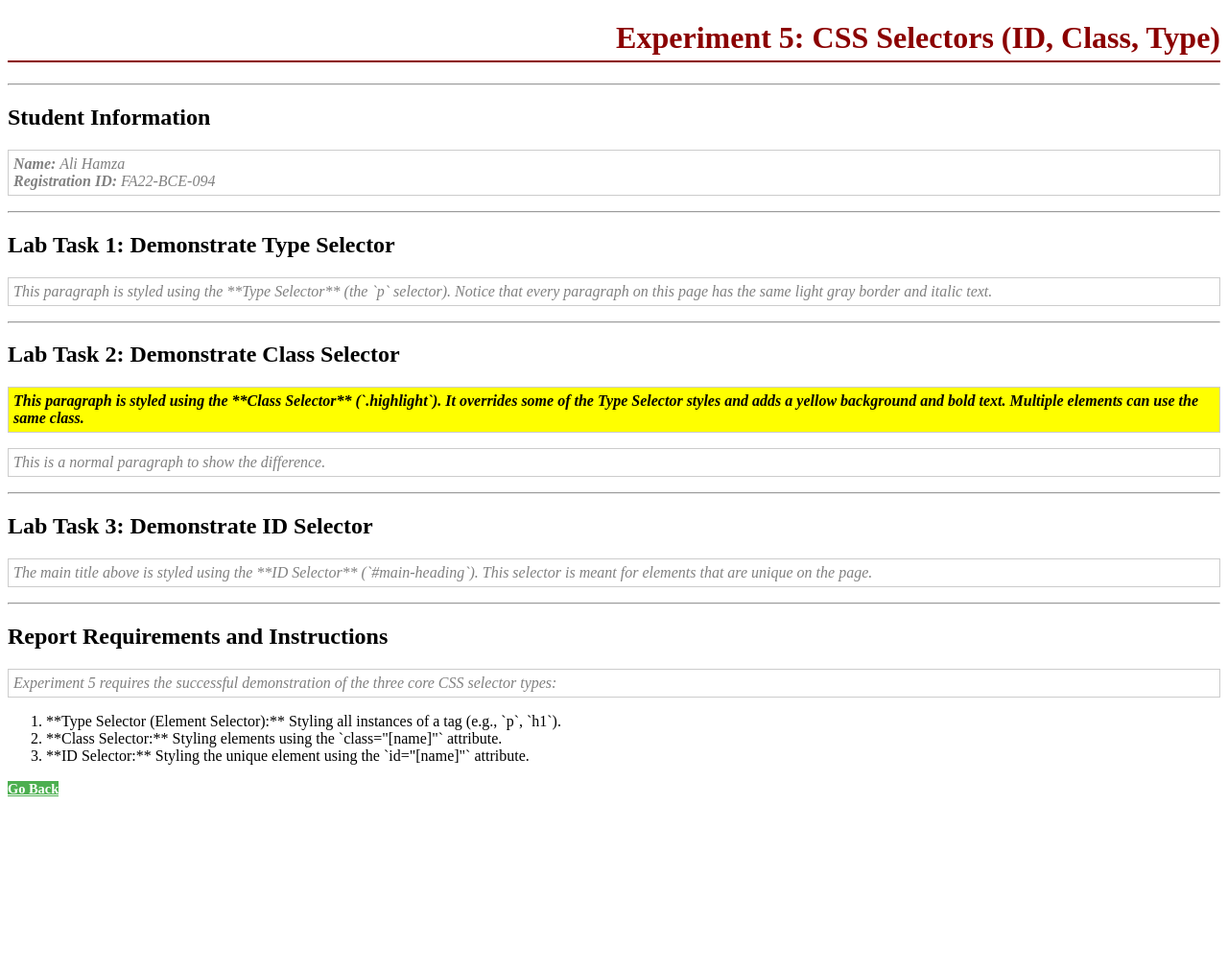
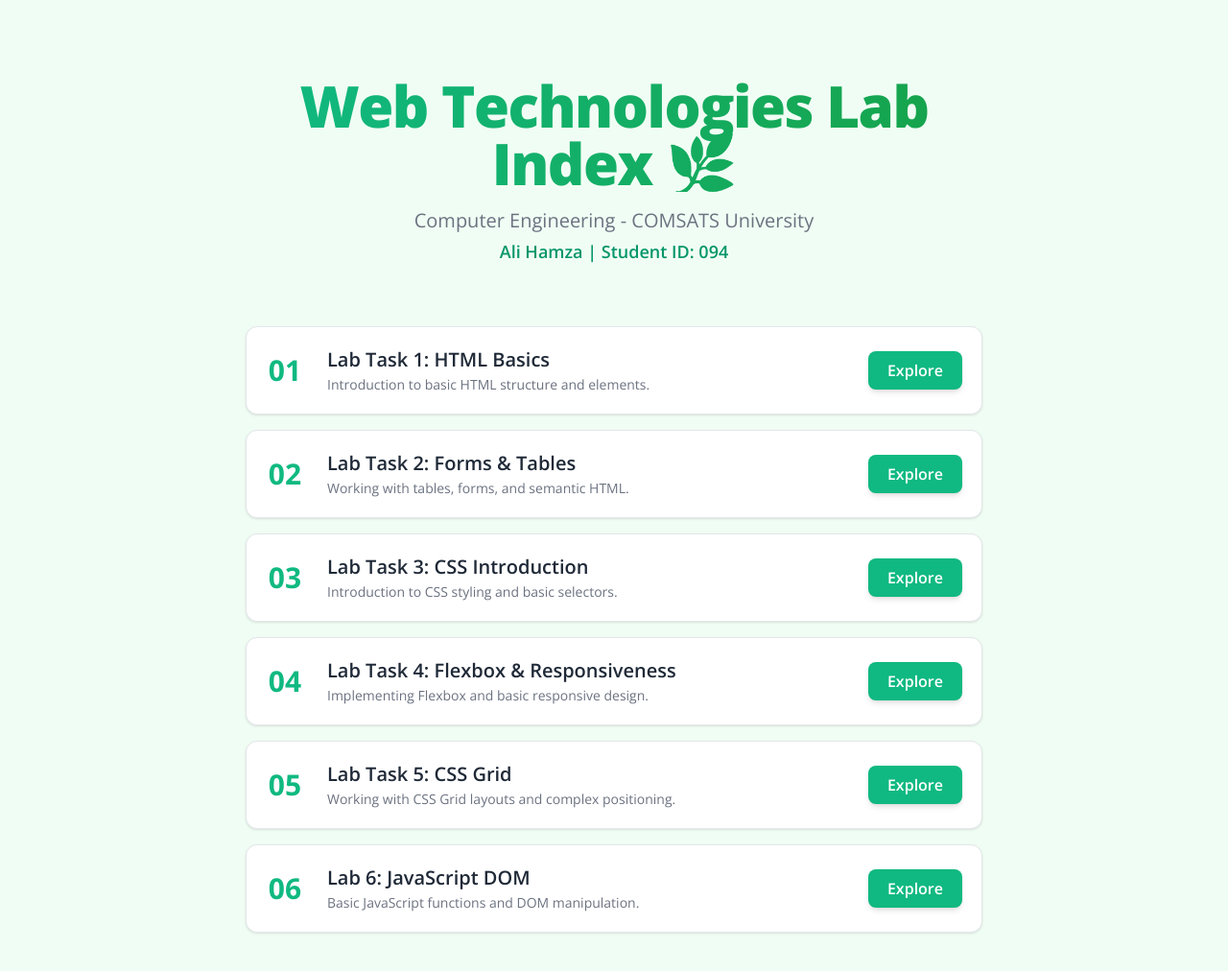
Before and after one commit to malik-ali-hamza/Web-Technologies, a plain HTML site: page lab5.html in a window 1280 px wide. Shown: the whole page at 96% size. Before the commit the page ends 839 px from the top, so only its background shows below. Drawn offline with nearby package versions, Linux system fonts and the light colour scheme.

Commit message:
Update lab5.html

```diff
--- a/lab5.html
+++ b/lab5.html
@@ -1,88 +1,145 @@
-
-
 <!DOCTYPE html>
-<html>
+<html lang="en">
 <head>
-    <title>Experiment 5: Exploring CSS Selectors</title>
-
+    <title>Web Technologies - Minimalist Green</title>
+    <meta name="viewport" content="width=device-width, initial-scale=1.0">
+    <script src="https://cdn.tailwindcss.com"></script>
+    <link href="https://fonts.googleapis.com/css2?family=Open+Sans:wght@300..800&display=swap" rel="stylesheet">
     <style>
-        /* 1. TYPE SELECTOR: Targets all elements of a specific type (e.g., all paragraphs) */
-        p {
-            color: gray;
-            font-style: italic;
-            border: 1px solid #ccc;
-            padding: 5px;
+        /* Apply Open Sans font family and a light, muted background */
+        body {
+            font-family: 'Open Sans', sans-serif;
+            background-color: #f0fdf4; /* Pale Green/Mint */
+            color: #1f2937; /* Dark Slate Gray text */
+        }
+        /* Custom scrollbar matching the accent color */
+        body::-webkit-scrollbar {
+            width: 8px;
+        }
+        body::-webkit-scrollbar-thumb {
+            background-color: #10b981; /* Emerald-500 */
+            border-radius: 4px;
         }
 
-        /* 2. CLASS SELECTOR: Targets elements with the attribute class="highlight" */
-        .highlight {
-            background-color: yellow;
-            color: black;
-            font-weight: bold;
+        /* Subtle lift and professional shadow for cards */
+        .lab-card {
+            transition: all 0.3s cubic-bezier(0.4, 0, 0.2, 1);
+            box-shadow: 0 1px 3px 0 rgba(0, 0, 0, 0.08), 0 1px 2px 0 rgba(0, 0, 0, 0.04);
         }
-
-        /* 3. ID SELECTOR: Targets the single, unique element with id="main-heading" */
-        #main-heading {
-            color: darkred;
-            text-align: right;
-            border-bottom: 2px solid darkred;
-            padding-bottom: 5px;
-        }
-        .nav-links {
-            background-color: #4CAF50;
-            color: white;
-            font-size: 0.9em;
-            font-weight: bold;
+        .lab-card:hover {
+            transform: translateY(-2px);
+            box-shadow: 0 10px 15px -3px rgba(16, 185, 129, 0.1), 0 4px 6px -2px rgba(16, 185, 129, 0.05); /* Soft emerald glow */
+            border-left: 5px solid #10b981; /* Highlight bar */
         }
     </style>
 </head>
-<body>
+<body class="min-h-screen p-4 sm:p-8">
+    <div class="max-w-3xl mx-auto py-12">
 
-    <h1 id="main-heading">Experiment 5: CSS Selectors (ID, Class, Type)</h1>
-    <hr>
+        <header class="text-center mb-16 px-4">
+            <h1 class="text-5xl sm:text-6xl font-extrabold tracking-tight mb-2 text-transparent bg-clip-text bg-gradient-to-r from-emerald-500 to-green-600">
+                Web Technologies Lab Index 🌿
+            </h1>
+            <p class="text-xl text-gray-500 font-light mt-4">
+                Computer Engineering - COMSATS University
+            </p>
+            <p class="text-lg text-emerald-600 font-semibold mt-1">
+                Ali Hamza | Student ID: 094
+            </p>
+        </header>
 
-    <h2>Student Information</h2>
-    <p>
-        <b>Name:</b> Ali Hamza<br>
-        <b>Registration ID:</b> FA22-BCE-094
-    </p>
+        <div class="space-y-4">
 
-    <hr>
+            <div class="lab-card flex items-center justify-between bg-white p-5 rounded-xl border border-gray-200">
+                <div class="flex items-center">
+                    <div class="text-3xl font-bold mr-6 text-emerald-500 w-10 text-center flex-shrink-0">
+                        01
+                    </div>
+                    <div class="text-left">
+                        <h3 class="text-xl font-semibold text-gray-800 mb-0.5">Lab Task 1: HTML Basics</h3>
+                        <p class="text-gray-500 text-sm">Introduction to basic HTML structure and elements.</p>
+                    </div>
+                </div>
+                <a href="lab1.html" class="ml-4 flex-shrink-0 py-2 px-5 rounded-lg font-semibold text-white bg-emerald-500 hover:bg-emerald-600 transition-colors shadow-md">
+                    Explore
+                </a>
+            </div>
 
-    <h2>Lab Task 1: Demonstrate Type Selector</h2>
-    <p>
-        This paragraph is styled using the **Type Selector** (the `p` selector). Notice that every paragraph on this page has the same light gray border and italic text.
-    </p>
+            <div class="lab-card flex items-center justify-between bg-white p-5 rounded-xl border border-gray-200">
+                <div class="flex items-center">
+                    <div class="text-3xl font-bold mr-6 text-emerald-500 w-10 text-center flex-shrink-0">
+                        02
+                    </div>
+                    <div class="text-left">
+                        <h3 class="text-xl font-semibold text-gray-800 mb-0.5">Lab Task 2: Forms & Tables</h3>
+                        <p class="text-gray-500 text-sm">Working with tables, forms, and semantic HTML.</p>
+                    </div>
+                </div>
+                <a href="lab2.html" class="ml-4 flex-shrink-0 py-2 px-5 rounded-lg font-semibold text-white bg-emerald-500 hover:bg-emerald-600 transition-colors shadow-md">
+                    Explore
+                </a>
+            </div>
 
-    <hr>
+            <div class="lab-card flex items-center justify-between bg-white p-5 rounded-xl border border-gray-200">
+                <div class="flex items-center">
+                    <div class="text-3xl font-bold mr-6 text-emerald-500 w-10 text-center flex-shrink-0">
+                        03
+                    </div>
+                    <div class="text-left">
+                        <h3 class="text-xl font-semibold text-gray-800 mb-0.5">Lab Task 3: CSS Introduction</h3>
+                        <p class="text-gray-500 text-sm">Introduction to CSS styling and basic selectors.</p>
+                    </div>
+                </div>
+                <a href="lab3.html" class="ml-4 flex-shrink-0 py-2 px-5 rounded-lg font-semibold text-white bg-emerald-500 hover:bg-emerald-600 transition-colors shadow-md">
+                    Explore
+                </a>
+            </div>
 
-    <h2>Lab Task 2: Demonstrate Class Selector</h2>
-    <p class="highlight">
-        This paragraph is styled using the **Class Selector** (`.highlight`). It overrides some of the Type Selector styles and adds a yellow background and bold text. Multiple elements can use the same class.
-    </p>
+            <div class="lab-card flex items-center justify-between bg-white p-5 rounded-xl border border-gray-200">
+                <div class="flex items-center">
+                    <div class="text-3xl font-bold mr-6 text-emerald-500 w-10 text-center flex-shrink-0">
+                        04
+                    </div>
+                    <div class="text-left">
+                        <h3 class="text-xl font-semibold text-gray-800 mb-0.5">Lab Task 4: Flexbox & Responsiveness</h3>
+                        <p class="text-gray-500 text-sm">Implementing Flexbox and basic responsive design.</p>
+                    </div>
+                </div>
+                <a href="lab4.html" class="ml-4 flex-shrink-0 py-2 px-5 rounded-lg font-semibold text-white bg-emerald-500 hover:bg-emerald-600 transition-colors shadow-md">
+                    Explore
+                </a>
+            </div>
 
-    <p>
-        This is a normal paragraph to show the difference.
-    </p>
+            <div class="lab-card flex items-center justify-between bg-white p-5 rounded-xl border border-gray-200">
+                <div class="flex items-center">
+                    <div class="text-3xl font-bold mr-6 text-emerald-500 w-10 text-center flex-shrink-0">
+                        05
+                    </div>
+                    <div class="text-left">
+                        <h3 class="text-xl font-semibold text-gray-800 mb-0.5">Lab Task 5: CSS Grid</h3>
+                        <p class="text-gray-500 text-sm">Working with CSS Grid layouts and complex positioning.</p>
+                    </div>
+                </div>
+                <a href="lab5.html" class="ml-4 flex-shrink-0 py-2 px-5 rounded-lg font-semibold text-white bg-emerald-500 hover:bg-emerald-600 transition-colors shadow-md">
+                    Explore
+                </a>
+            </div>
 
-    <hr>
-
-    <h2>Lab Task 3: Demonstrate ID Selector</h2>
-    <p>
-        The main title above is styled using the **ID Selector** (`#main-heading`). This selector is meant for elements that are unique on the page.
-    </p>
-
-    <hr>
-
-    <h2>Report Requirements and Instructions</h2>
-    <p>
-        Experiment 5 requires the successful demonstration of the three core CSS selector types:
-    </p>
-    <ol>
-        <li>**Type Selector (Element Selector):** Styling all instances of a tag (e.g., `p`, `h1`).</li>
-        <li>**Class Selector:** Styling elements using the `class="[name]"` attribute.</li>
-        <li>**ID Selector:** Styling the unique element using the `id="[name]"` attribute.</li>
-    </ol>
-    <a class="nav-links" href="index.html">Go Back</a>
+            <div class="lab-card flex items-center justify-between bg-white p-5 rounded-xl border border-gray-200">
+                <div class="flex items-center">
+                    <div class="text-3xl font-bold mr-6 text-emerald-500 w-10 text-center flex-shrink-0">
+                        06
+                    </div>
+                    <div class="text-left">
+                        <h3 class="text-xl font-semibold text-gray-800 mb-0.5">Lab 6: JavaScript DOM</h3>
+                        <p class="text-gray-500 text-sm">Basic JavaScript functions and DOM manipulation.</p>
+                    </div>
+                </div>
+                <a href="lab6.html" class="ml-4 flex-shrink-0 py-2 px-5 rounded-lg font-semibold text-white bg-emerald-500 hover:bg-emerald-600 transition-colors shadow-md">
+                    Explore
+                </a>
+            </div>
+        </div>
+    </div>
 </body>
 </html>
```
